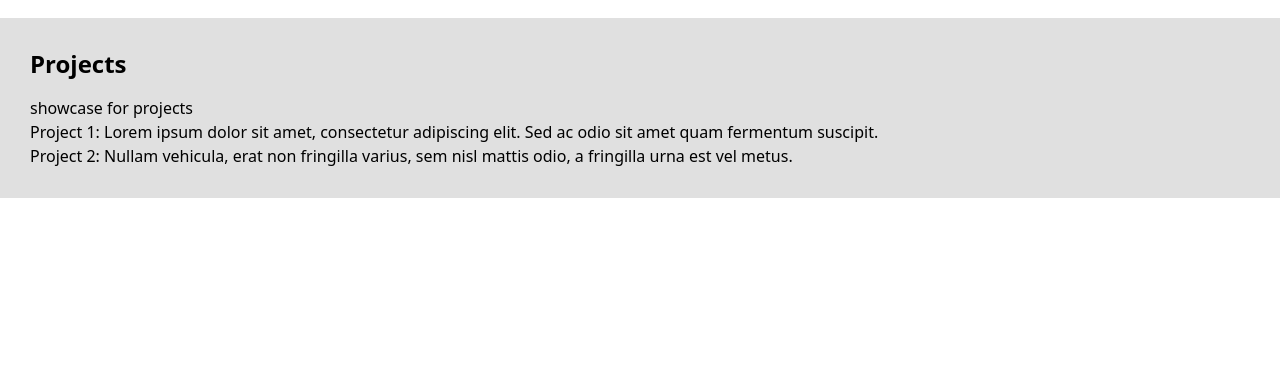
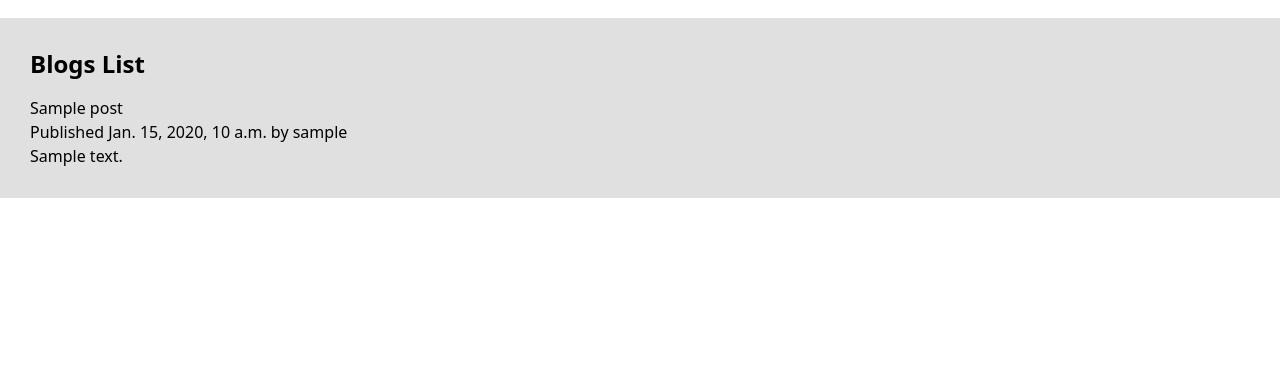
Before and after one commit to besod/Portfolio, a Django app: page /blog/ in a window 1280 px wide. Shown: the part 72-437 px from the top of the page. Run offline with Django 4.2, Linux system fonts and the light colour scheme; tables that the repository leaves empty hold one stand-in row (values such as "Sample post"); some libraries are stand-ins or nearby versions.

Commit message:
detail templates

```diff
--- a/personal/core/templates/blog.html
+++ b/personal/core/templates/blog.html
@@ -1,15 +1,14 @@
-{% extends "common/base.html" %} {% load static %} {% block content %}
+{% extends "common/base.html" %} {% load static %} {% block title %} Blogs
+{%endblock%} {% block content %}
+
 <div id="blog" class="section custom-blog-section">
   <!-- Projects section content here -->
-  <h2 class="text-2xl font-bold mb-4">Projects</h2>
-  <p>showcase for projects</p>
-  <p>
-    Project 1: Lorem ipsum dolor sit amet, consectetur adipiscing elit. Sed ac
-    odio sit amet quam fermentum suscipit.
-  </p>
-  <p>
-    Project 2: Nullam vehicula, erat non fringilla varius, sem nisl mattis odio,
-    a fringilla urna est vel metus.
-  </p>
+  <h1 class="text-2xl font-bold mb-4">Blogs List</h1>
+  {% for post in posts %}
+  <h2>
+    <a href="{% url 'core:blog_detail' post.id %}"> {{ post.title }} </a>
+  </h2>
+  <p class="date">Published {{ post.publish }} by {{ post.author }}</p>
+  {{ post.body|truncatewords:30|linebreaks }} {% endfor %}
 </div>
 {% endblock %}
--- a/personal/core/templates/blog_detail.html
+++ b/personal/core/templates/blog_detail.html
@@ -0,0 +1,6 @@
+{% extends "common/base.html" %} {% load static %} {% block title %} {{
+post.title }} {%endblock%} {% block content %}
+<h1>{{post.title }}</h1>
+<p class="date">Published {{ post.publish}} by {{ post.author}}</p>
+
+{{ post.body|linebreaks }} {%endblock%}
--- a/personal/core/templates/common/base.html
+++ b/personal/core/templates/common/base.html
@@ -32,14 +32,14 @@
           >
             <li>
               <a
-                href="{% url 'index' %}"
+                href="{% url 'core:index' %}"
                 class="px-4 py-2 mr-1 text-white font-bold hover:bg-amber-600 rounded-full"
                 >About</a
               >
             </li>
             <li>
               <a
-                href="{% url 'projects' %}"
+                href="{% url 'core:projects' %}"
                 class="px-4 py-2 mr-1 text-white font-bold hover:bg-amber-600 rounded-full"
               >
                 Projects
@@ -48,14 +48,14 @@
 
             <li>
               <a
-                href="{% url 'blog' %}"
+                href="{% url 'core:blog' %}"
                 class="px-4 py-2 mr-1 text-white font-bold hover:bg-amber-600 rounded-full"
                 >Blog</a
               >
             </li>
             <li>
               <a
-                href="{% url 'contact' %}"
+                href="{% url 'core:contact' %}"
                 class="px-4 py-2 mr-1 text-white font-bold hover:bg-amber-600 rounded-full"
                 >Contact</a
               >
--- a/personal/core/urls.py
+++ b/personal/core/urls.py
@@ -1,6 +1,7 @@
 from django.urls import path
 from . import views
 
+app_name = 'core'
 urlpatterns = [
     path('', views.index, name='index'),
     path('projects/',views.projects, name='projects'),
```
